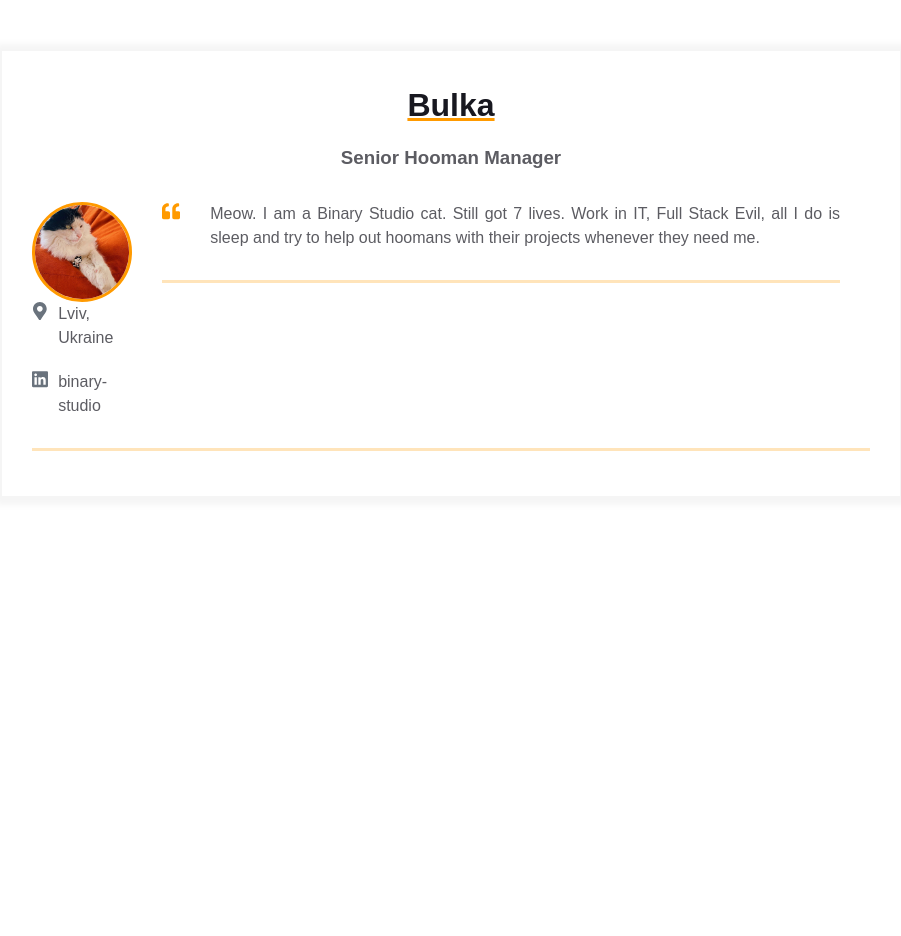
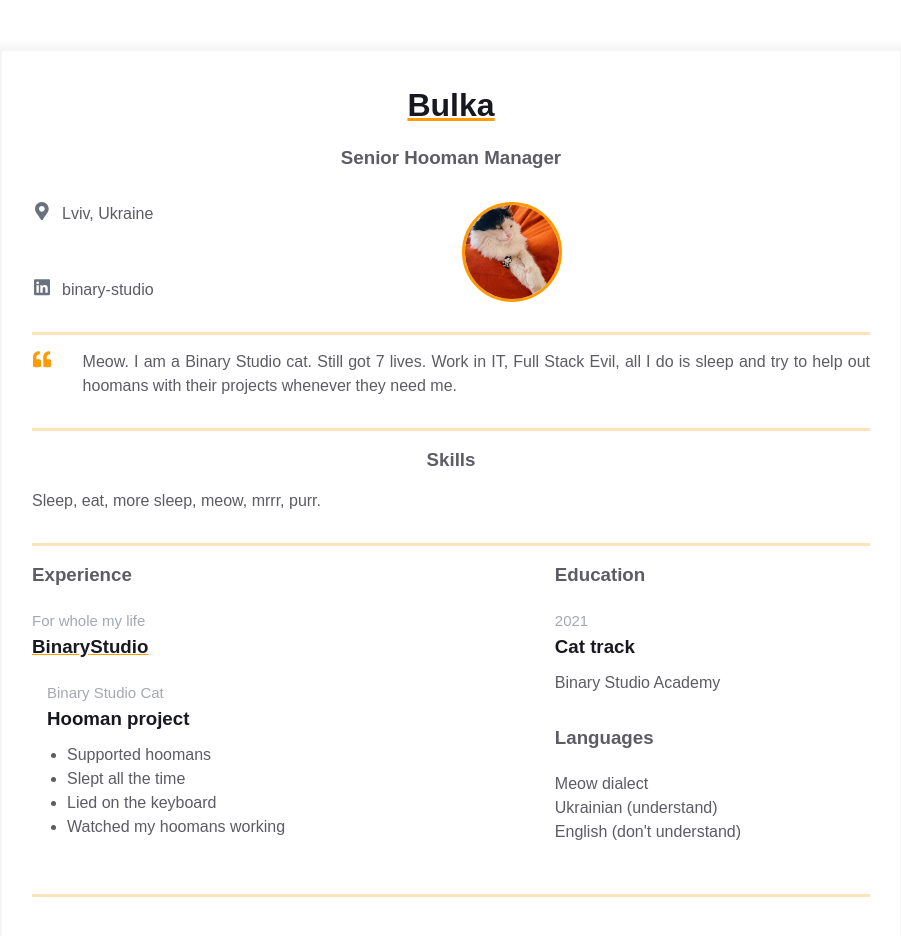
Before and after one commit to hulchak/homepage, a plain HTML site: page index.html in a window 1280 px wide. Shown: the whole page, without its empty margins (189-1090 px from the left). Before the commit the page ends 800 px from the top, so only its background shows below. Drawn offline with Linux system fonts and the light colour scheme.

Commit message:
add skills, experiences and additional blocks

```diff
--- a/index.html
+++ b/index.html
@@ -21,14 +21,7 @@
             <h3 class="contact-info__sub-header">Senior Hooman Manager</h3>
 
             <div class="contact_info_container fh">
-              <div class="contact-info__block"></div>
-
-              <div class="contact-info__block contact-info__block--center">
-                <img
-                  class="contact-info__avatar"
-                  src="assets/avatar.jpg"
-                  alt="Avatar"
-                >
+              <div class="contact-info__block">
                 <a
                   href=""
                   rel="author"
@@ -69,7 +62,21 @@
                 </a>
               </div>
 
+              <div class="contact-info__block contact-info__block--center">
+                <img
+                  class="contact-info__avatar"
+                  src="assets/avatar.jpg"
+                  alt="Avatar"
+                >
+
+              </div>
+
               <div class="contact-info__block">
+              </div>
+
+            </div>
+          </div>
+        </div>
         <div class="container">
           <div class="resume__block">
             <div class="intro">
@@ -93,12 +100,70 @@
             </div>
           </div>
         </div>
+        <div class="container">
+          <div class="resume__block">
+            <div class="skills">
+              <h3 class="skills__header">Skills</h3>
+              <p class="skills__text">Sleep, eat, more sleep, meow, mrrr, purr. </p>
+            </div>
+          </div>
+        </div>
+        <div class="container">
+          <div class="resume__block">
+            <div class="main-info fh">
+
+              <div class="experiences">
+                <h3 class="experiences__header">Experience</h3>
+                <div class="experiences__company">
+                  <div class="experiences__company-header">
+                    <span class="experiences__company-header-durability">For whole my life</span>
+                    <h3 class="experiences__company-header-name">BinaryStudio</h3>
                   </div>
 
+                  <div class="experiences__company-project">
+                    <span class="experiences__company-project-role">Binary Studio Cat</span>
+                    <h3 class="experiences__company-project-name">Hooman project</h3>
+                    <ul class="experiences__company-project-responsibilities">
+                      <li>Supported hoomans</li>
+                      <li>Slept all the time</li>
+                      <li>Lied on the keyboard</li>
+                      <li>Watched my hoomans working</li>
+                    </ul>
+                  </div>
+                </div>
+              </div>
+
+
+              <div class="additional-info fv">
+                <div class="additional-info__education">
+                  <h3 class="additional-info__education-header">Education</h3>
+                  <div class="additional-info__education-university">
+                    <span class="additional-info__education-university-durability">2021</span>
+                    <h3 class="additional-info__education-university-speciality">Cat track</h3>
+                    <p class="additional-info__education-university-name">Binary Studio Academy</p>
+                  </div>
+                </div>
+
+                <div class="additional-info__languages">
+                  <h3 class="additional-info__languages-header">Languages</h3>
+                  <p class="additional-info__languages-item">
+                    Meow dialect
+                  </p>
+                  <p class="additional-info__languages-item">
+                    Ukrainian (understand)
+                  </p>
+                  <p class="additional-info__languages-item">
+                    English (don't understand)
+                  </p>
                 </div>
               </div>
             </div>
           </div>
+
+
+
+
+
     </main>
   </body>
 </html>
```
Lines whose indentation alone changed are shown as unchanged.
